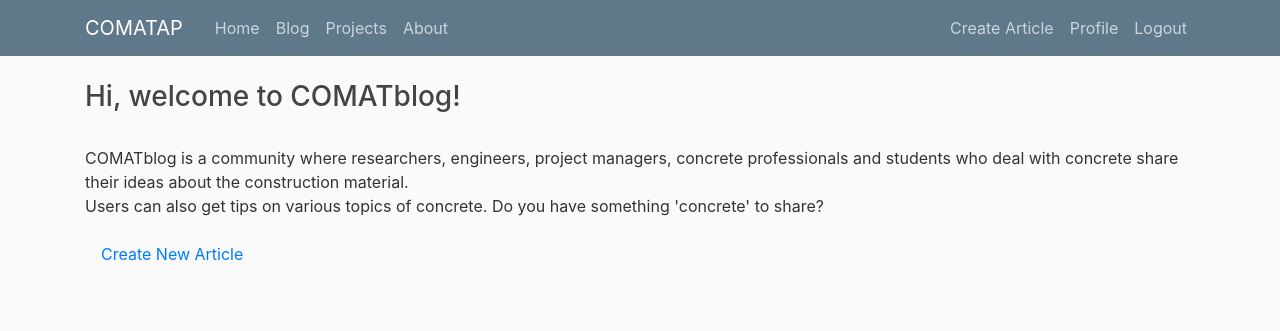
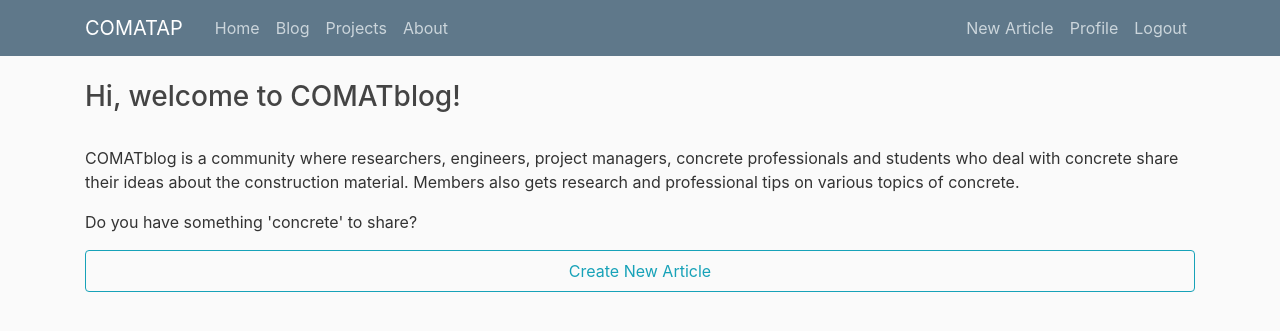
Before and after one commit to olurepo/comatap, a Django app: page /blog/ in a window 1280 px wide. Shown: the top 331 px of the page. Run offline with Django 3.2, Linux system fonts and the light colour scheme; the visitor is signed in with stand-in values (Sample User, id 1); data that the repository does not hold is empty; some libraries are stand-ins or nearby versions.

Commit message:
Added Button tags

```diff
--- a/blog/templates/blog/home.html
+++ b/blog/templates/blog/home.html
@@ -5,15 +5,17 @@
 
     <h3> Hi, welcome to COMATblog! </h3>
     <p class="article-content">
-      COMATblog is a community where researchers, engineers, project managers, concrete professionals and students who deal with concrete share their ideas about the construction material.
-      Users can also get tips on various topics of concrete. Do you have something 'concrete' to share?
-    </p>
-    <p>
-        {% if user.is_authenticated %}
-          <a class="nav-item nav-link" href="{% url 'post-create' %}"> Create New Article </a>
-        {% else %}
-          <a class="nav-item nav-link" href="{% url 'register' %}"> Start Publishing </a>
-        {% endif %}
+      COMATblog is a community where researchers, engineers, project managers, concrete professionals and students who deal with concrete share their ideas about the construction material. Members also gets research and professional tips on various topics of concrete.
+      <p>
+        Do you have something 'concrete' to share?
+        <div>
+          {% if user.is_authenticated %}
+            <a class="nav-item nav-link btn btn-outline-info" href="{% url 'post-create' %}"> Create New Article </a>
+          {% else %}
+            <a class="nav-item nav-link btn btn-outline-info" href="{% url 'register' %}"> Start Publishing </a>
+          {% endif %}
+        </div>
+      </p>
     </p>
 
   <div class="col-md-8 offset-md-2">
--- a/blog/templates/blog/post_form.html
+++ b/blog/templates/blog/post_form.html
@@ -6,7 +6,7 @@
             {% csrf_token %}
             <fieldset class="form-group">
                 <legend class="border-bottom mb-2" > Blog Post </legend>
-                <small class="text-muted"> Have field/laboratory works you'll like to share? <a class="ml-1"> Write & share here! </a>
+                <small class="text-muted"> Have some field/laboratory tips you'll like to share? <a class="ml-1"> Write & share here! </a>
                 </small>
                 {{ form|crispy }}
             </fieldset>
--- a/projects/templates/projects/base.html
+++ b/projects/templates/projects/base.html
@@ -49,7 +49,7 @@
                     <!-- Navbar Right Side -->
                     <div class="navbar-nav">
                         {% if user.is_authenticated %}
-                            <a class="nav-item nav-link" href="{% url 'post-create' %}">Create Article</a>
+                            <a class="nav-item nav-link" href="{% url 'post-create' %}"> New Article</a>
                             <a class="nav-item nav-link" href="{% url 'profile' %}">Profile</a>
                             <a class="nav-item nav-link" href="{% url 'logout' %}">Logout</a>
                         {% else %}
```
